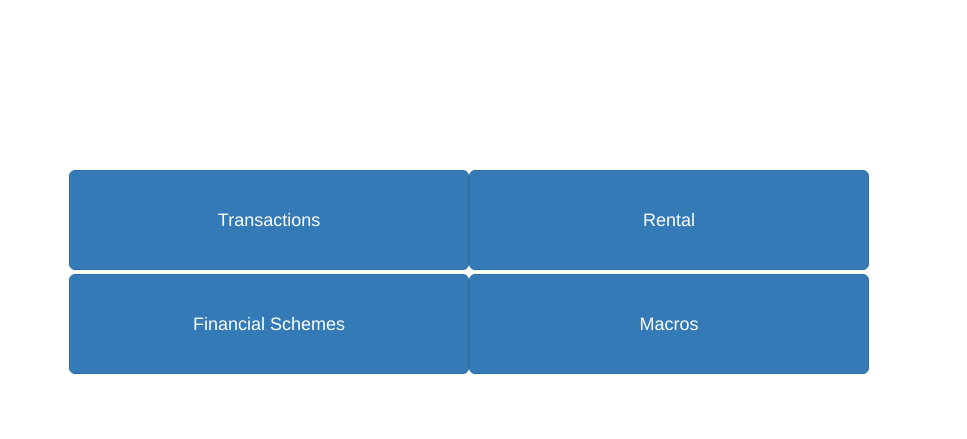
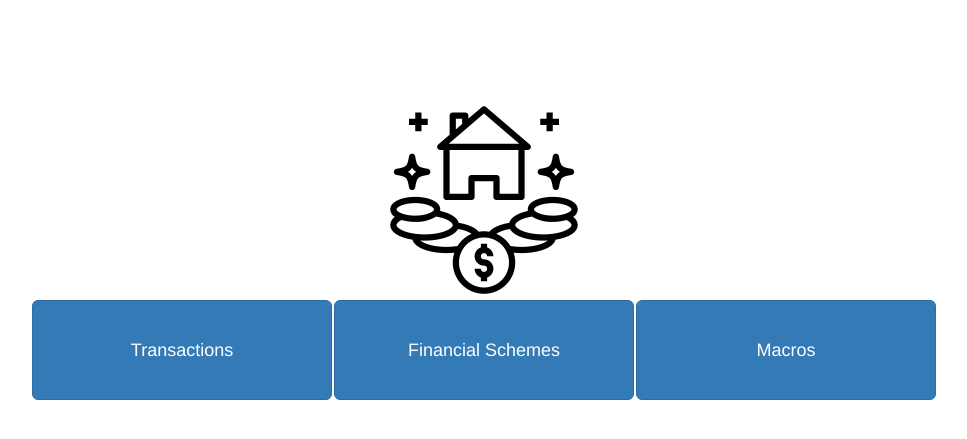
Before and after one commit to NicholasGoh/real_estate_app, a Flask app: template dashflaskapp/flaskapp/templates/homepage.html in a window 1280 px wide. Shown: the part 52-491 px from the top of the page, without its empty margins (171-1138 px from the left). Run offline with Flask 3, Linux system fonts and the light colour scheme; the template is opened without the code that fills it, so the values that code supplies are empty; some libraries are stand-ins or nearby versions.

Commit message:
change layout of homepage with img

```diff
--- a/dashflaskapp/flaskapp/templates/homepage.html
+++ b/dashflaskapp/flaskapp/templates/homepage.html
@@ -1,26 +1,17 @@
 {% extends "base.html" %}
 
 {% block content %}
-    <div class="container-fluid">
-        <div class='container' style='height:150px;'></div>
-        <div style="display: flex;
-                    flex-wrap: wrap;
-                    justify-content: center;
-                    align-items: center;">
-            <a href="{{url_for('/transactions/')}}">
-            <button class="btn btn-primary btn-lg" style="width: 400px; height: 100px;">Transactions</button>
-            <a href="{{url_for('homepage')}}">
-            <button class="btn btn-primary btn-lg" style="width: 400px; height: 100px;">Rental</button>
+    <div class="container text-center" style='margin-top: 100px;'>
+        <div class='container text-center'>
+            <img src = "{{url_for('static', filename='property.png')}}">
         </div>
-        <div style="display: flex;
-                    flex-wrap: wrap;
-                    justify-content: center;
-                    align-items: center;
-                    margin-top: 4px;">
-            <a href="{{url_for('personal_info')}}">
-            <button class="btn btn-primary btn-lg" style="width: 400px; height: 100px;">Financial Schemes</button>
-            <a href="{{url_for('/macros/')}}">
-            <button class="btn btn-primary btn-lg" style="width: 400px; height: 100px;">Macros</button>
+        <div class="container text-center">
+            <a href="{{url_for('/transactions/')}}" style="display: inline-block; margin-right: 1px;">
+            <button class="btn btn-primary btn-lg" style="width: 300px; height: 100px;">Transactions</button>
+            <a href="{{url_for('personal_info')}}" style="display: inline-block; margin-left: 1px; margin-right: 1px;">
+            <button class="btn btn-primary btn-lg" style="width: 300px; height: 100px;">Financial Schemes</button>
+            <a href="{{url_for('/macros/')}}" style="display: inline-block; margin-left: 1px;">
+            <button class="btn btn-primary btn-lg" style="width: 300px; height: 100px;">Macros</button>
         </div>
     </div>
 {% endblock %}
```
Also changed, not shown: dashflaskapp/flaskapp/static/property.png (added).
